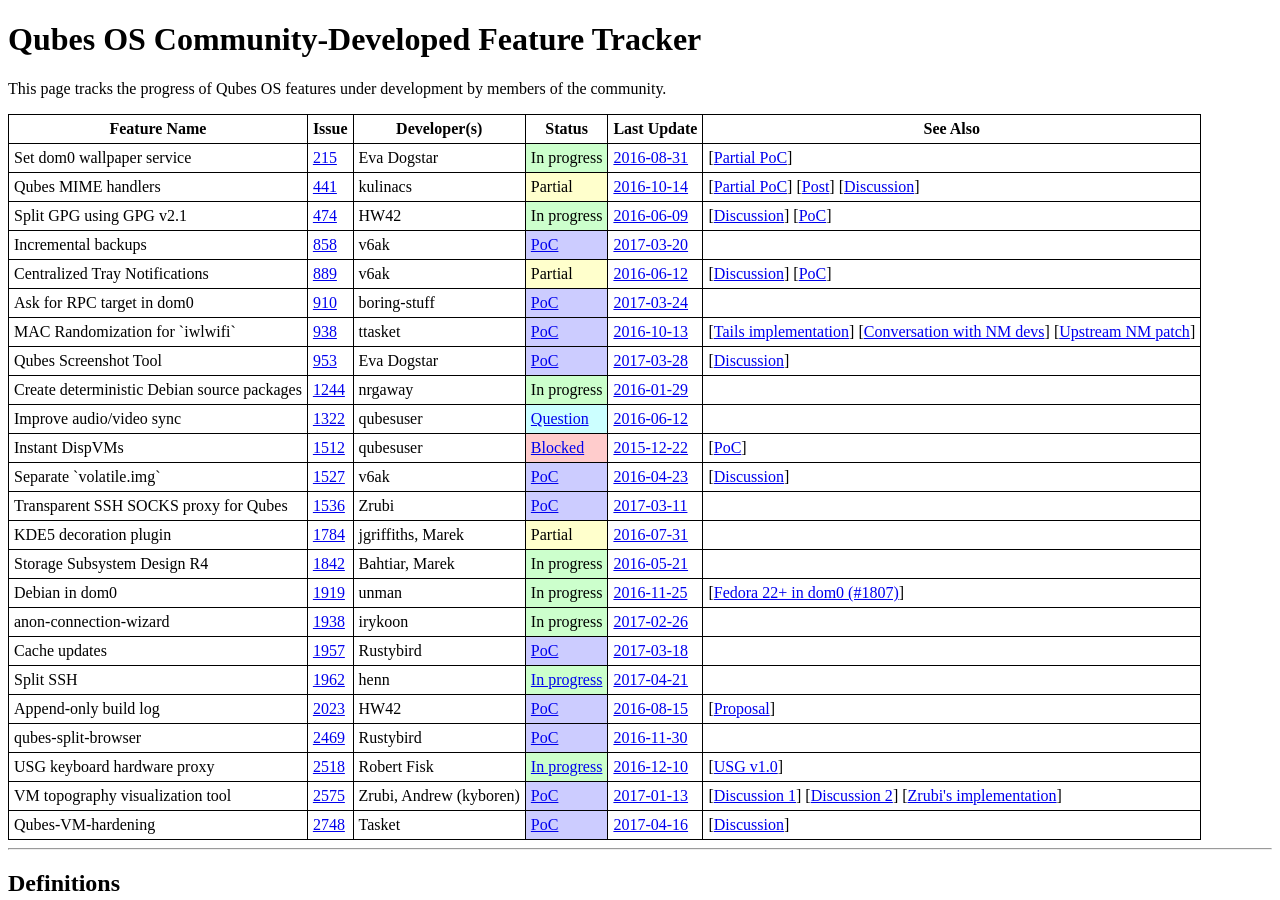
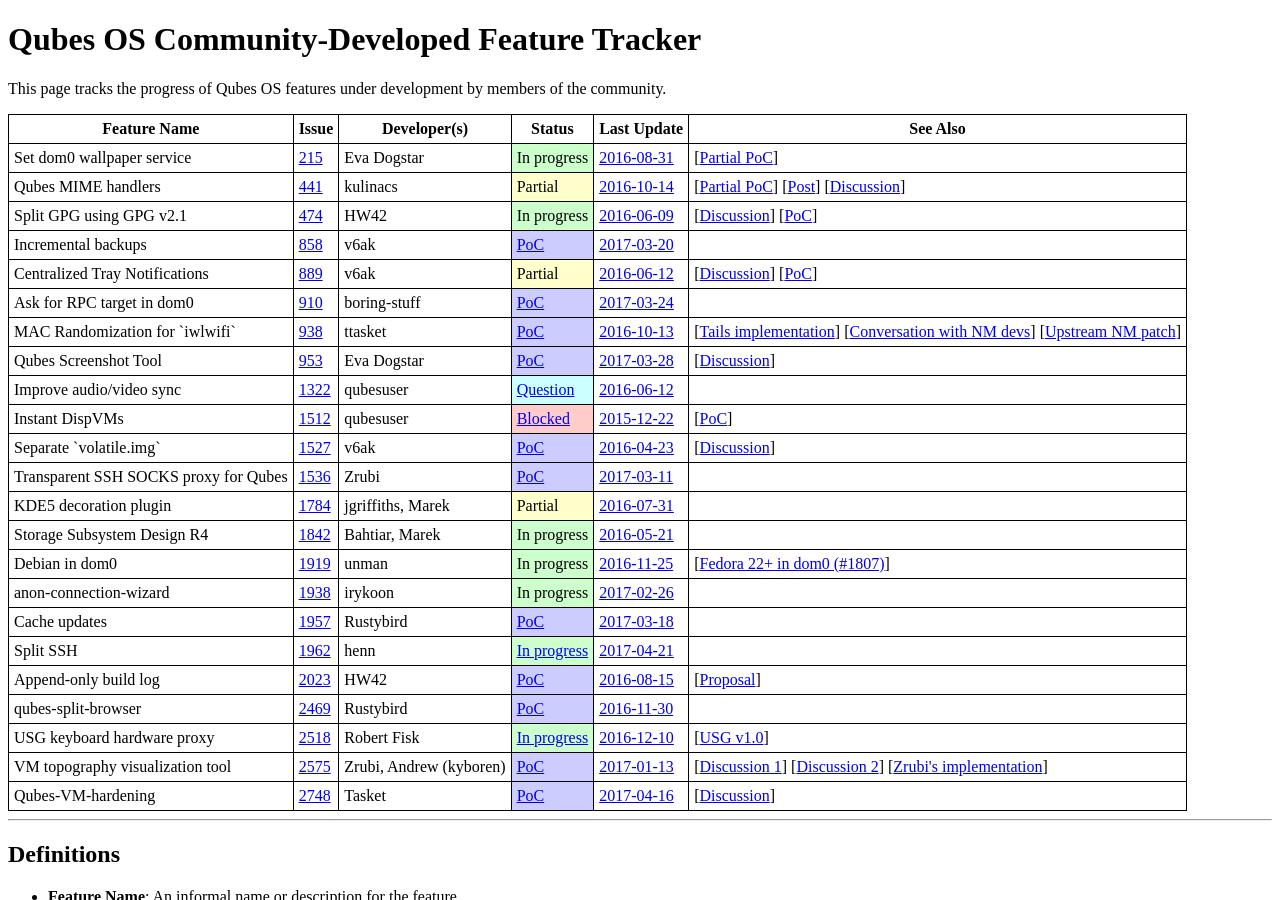
Before and after one commit to QubesOS/qubes-issues, a Jekyll site: the page built from index.md, in a window 1280 px wide and 900 px high. Built offline with Jekyll 4.4.1, drawn with Linux system fonts in a browser that asks for light colours.

Commit message:
Untrack #1244 (completed)

```diff
--- a/_data/features.yml
+++ b/_data/features.yml
@@ -121,21 +121,6 @@
   info   :
   - desc   : Discussion
     url    : https://groups.google.com/d/topic/qubes-users/dcsRRPf0Fxk/discussion
-  - desc   :
-    url    :
-
-- name   : Create deterministic Debian source packages
-  issue  : 1244
-  devs   : nrgaway
-  status :
-    term   : In progress
-    url    :
-  updated:
-    date   : 2016-01-29
-    url    : https://github.com/QubesOS/qubes-issues/issues/1244#issuecomment-176698555
-  info   :
-  - desc   :
-    url    :
   - desc   :
     url    :
 
```
